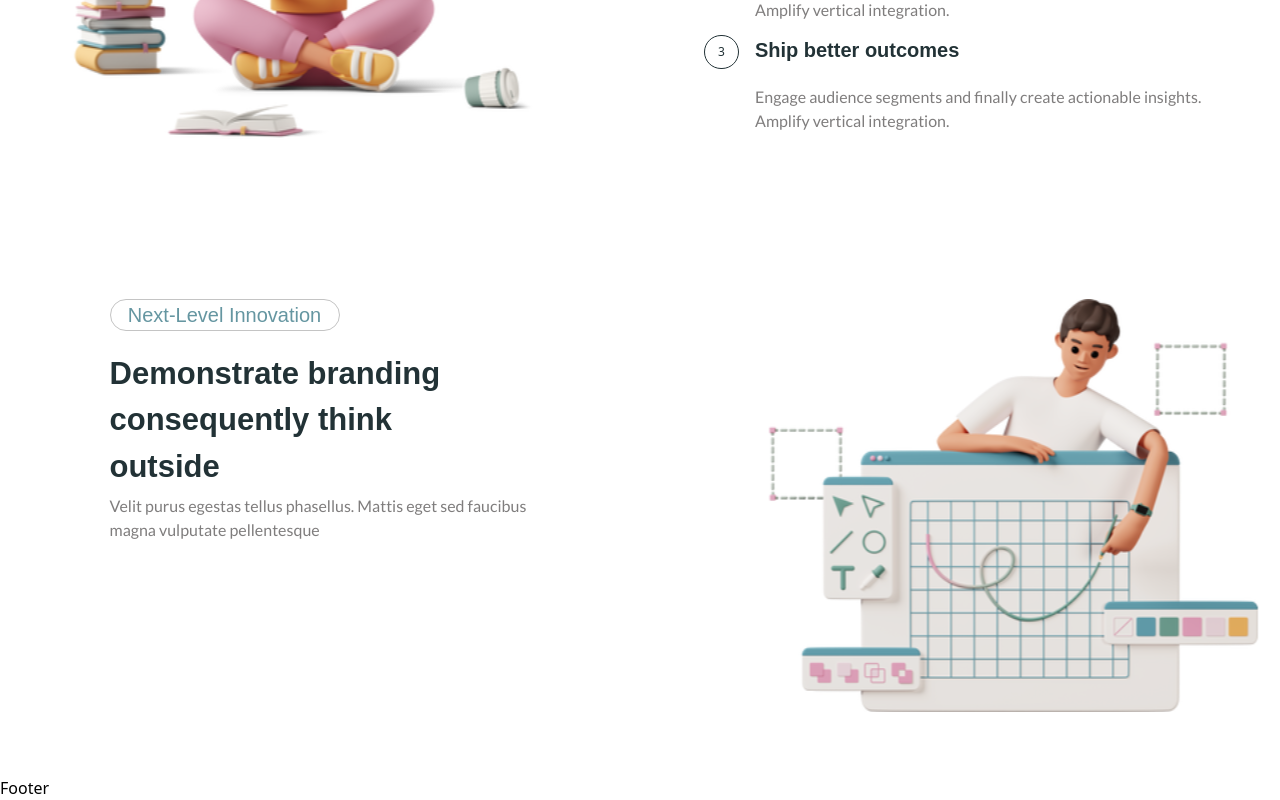
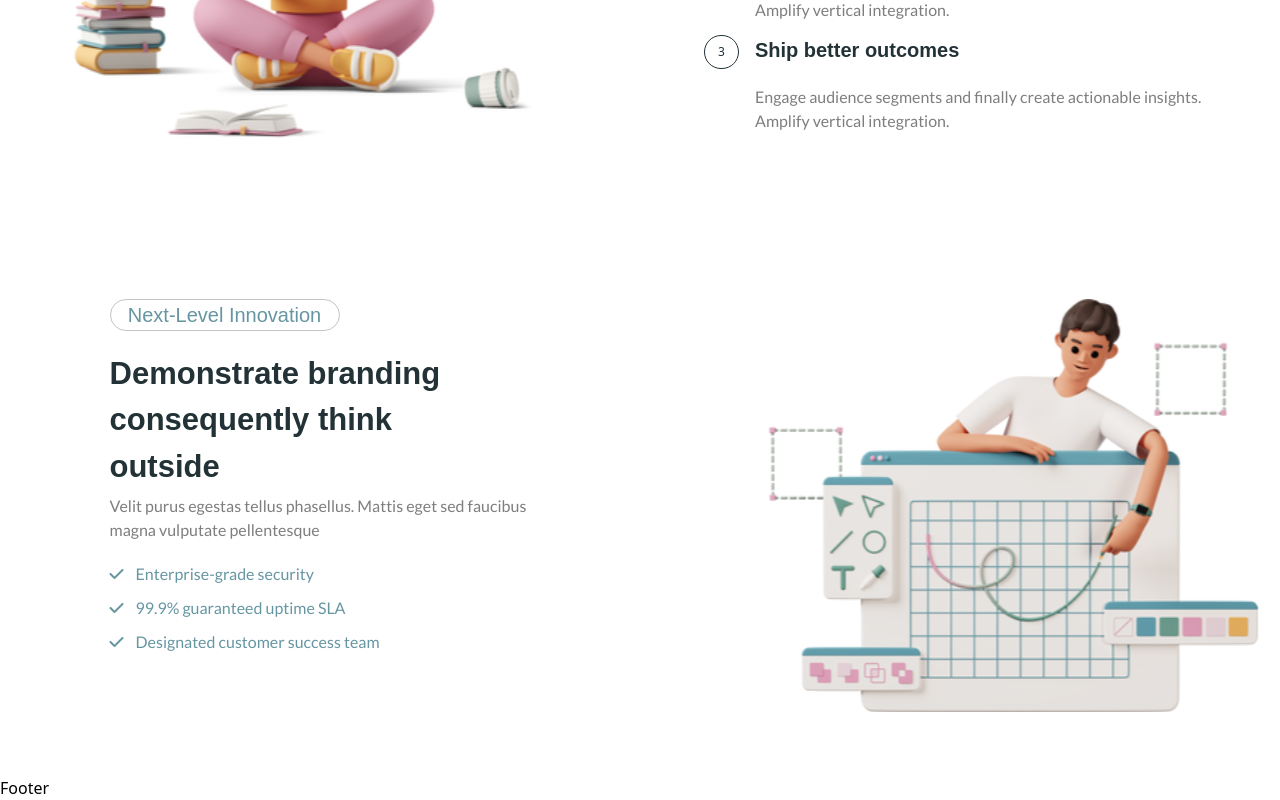
Before and after one commit to Nokihera/Figma-web-pj, a React (Vite) app: page / in a window 1280 px wide. Shown: the part 2414-3214 px from the top of the page. Built offline with nearby package versions, Linux system fonts and the light colour scheme.

Commit message:
innovation section ui added

```diff
--- a/src/components/Hero.jsx
+++ b/src/components/Hero.jsx
@@ -29,7 +29,6 @@ const Hero = () => {
             <button className="bg-[#6596A1] rounded-[8px] py-[8px] px-[20px] text-white border-[1px] w-[148px] h-[46px] flex items-center gap-[6px] font-lato">
               Get Started{" "}
               <i className="fa-solid fa-arrow-right text-[#F8F9FB]"></i>
-
             </button>
           </div>
         </div>
--- a/src/components/InovationSection.jsx
+++ b/src/components/InovationSection.jsx
@@ -6,17 +6,40 @@ const InovationSection = () => {
       <div className="w-[1221px] h-[413px] grid grid-flow-row grid-cols-2">
         <div className="flex flex-col gap-[20px]">
           <div className="">
-          <h1 className="font-futura text-[20px] text-[#6596A1] border-[1px] border-[#C4C4C4] rounded-[20px] w-[230px] h-[32px] py-[5px] px-[15px] flex justify-center items-center ">
-            Next-Level Innovation
-          </h1>
+            <h1 className="font-futura text-[20px] text-[#6596A1] border-[1px] border-[#C4C4C4] rounded-[20px] w-[230px] h-[32px] py-[5px] px-[15px] flex justify-center items-center ">
+              Next-Level Innovation
+            </h1>
           </div>
           <div className="w-[400px] h-[123px]">
-            <h1 className="font-futura text-[31px] text-[#223236] font-bold">Demonstrate branding consequently think outside</h1>
+            <h1 className="font-futura text-[31px] text-[#223236] font-bold">
+              Demonstrate branding consequently think outside
+            </h1>
           </div>
           <div className="w-[434px] h-[48px]">
-            <p className="font-lato text-[16px] text-[#7F7D7D]">Velit purus egestas tellus phasellus. Mattis eget sed faucibus magna vulputate pellentesque  </p>
+            <p className="font-lato text-[16px] text-[#7F7D7D]">
+              Velit purus egestas tellus phasellus. Mattis eget sed faucibus
+              magna vulputate pellentesque{" "}
+            </p>
           </div>
           <div className="w-[495px] h-[92px] flex flex-col gap-[10px]">
+            <div className="flex items-center gap-3">
+              <i class="fa-solid fa-check text-[16px] text-[#6596A1]"></i>
+              <span className="font-lato text-[16px] text-[#6596A1]">
+                Enterprise-grade security
+              </span>
+            </div>
+            <div className="flex items-center gap-3">
+              <i class="fa-solid fa-check text-[16px] text-[#6596A1]"></i>
+              <span className="font-lato text-[16px] text-[#6596A1]">
+                99.9% guaranteed uptime SLA
+              </span>
+            </div>
+            <div className="flex items-center gap-3">
+              <i class="fa-solid fa-check text-[16px] text-[#6596A1]"></i>
+              <span className="font-lato text-[16px] text-[#6596A1]">
+                Designated customer success team
+              </span>
+            </div>
           </div>
         </div>
         <div>
--- a/src/components/SlideShow.jsx
+++ b/src/components/SlideShow.jsx
@@ -1,6 +1,6 @@
 import React, { useEffect, useState } from "react";
 
-const Slideshow = ({ cardData, interval = 3000 }) => {
+const Slideshow = ({ cardData, interval = 4000 }) => {
   const length = cardData.length / 3;
   const indicateArr = Array.from({ length }, (_, i) => i + 1);
   const [currentIndex, setCurrentIndex] = useState(0);
```
Also changed, not shown: src/components/Features.jsx (+0 -51 lines).
